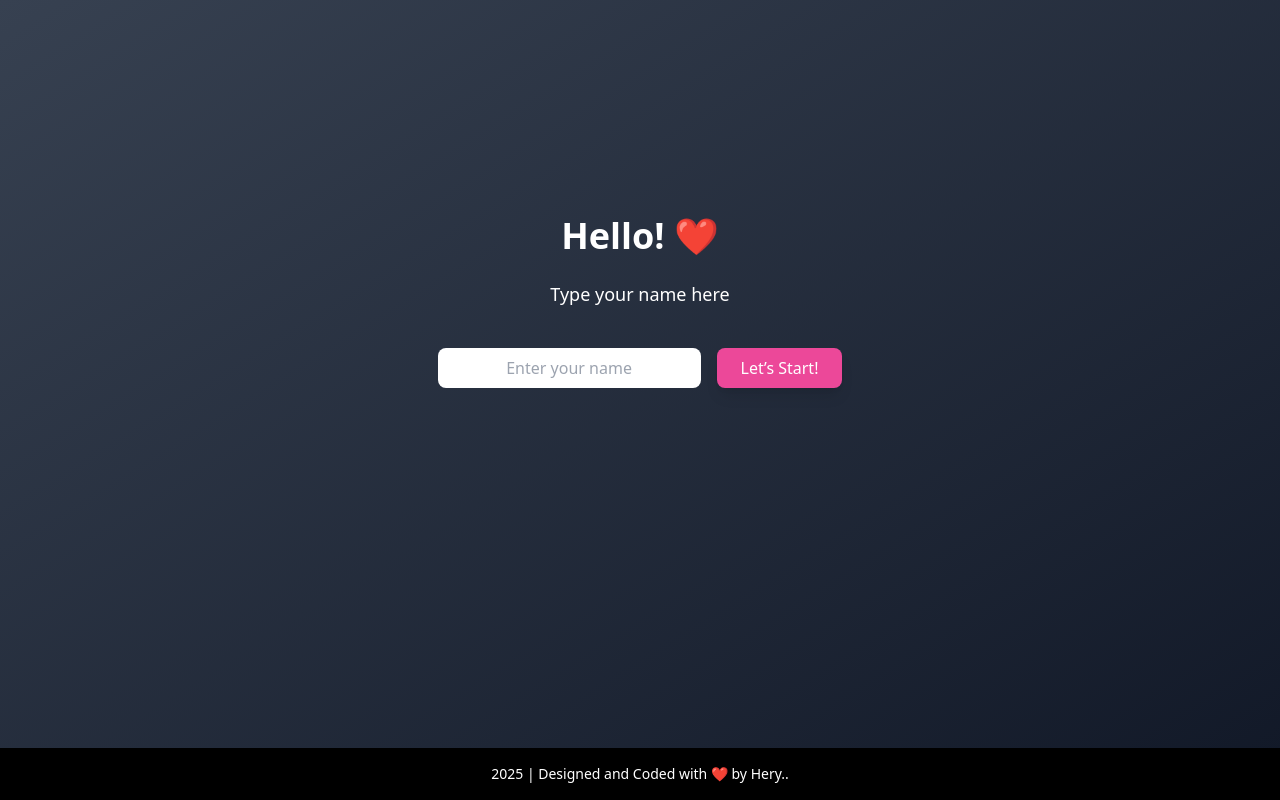
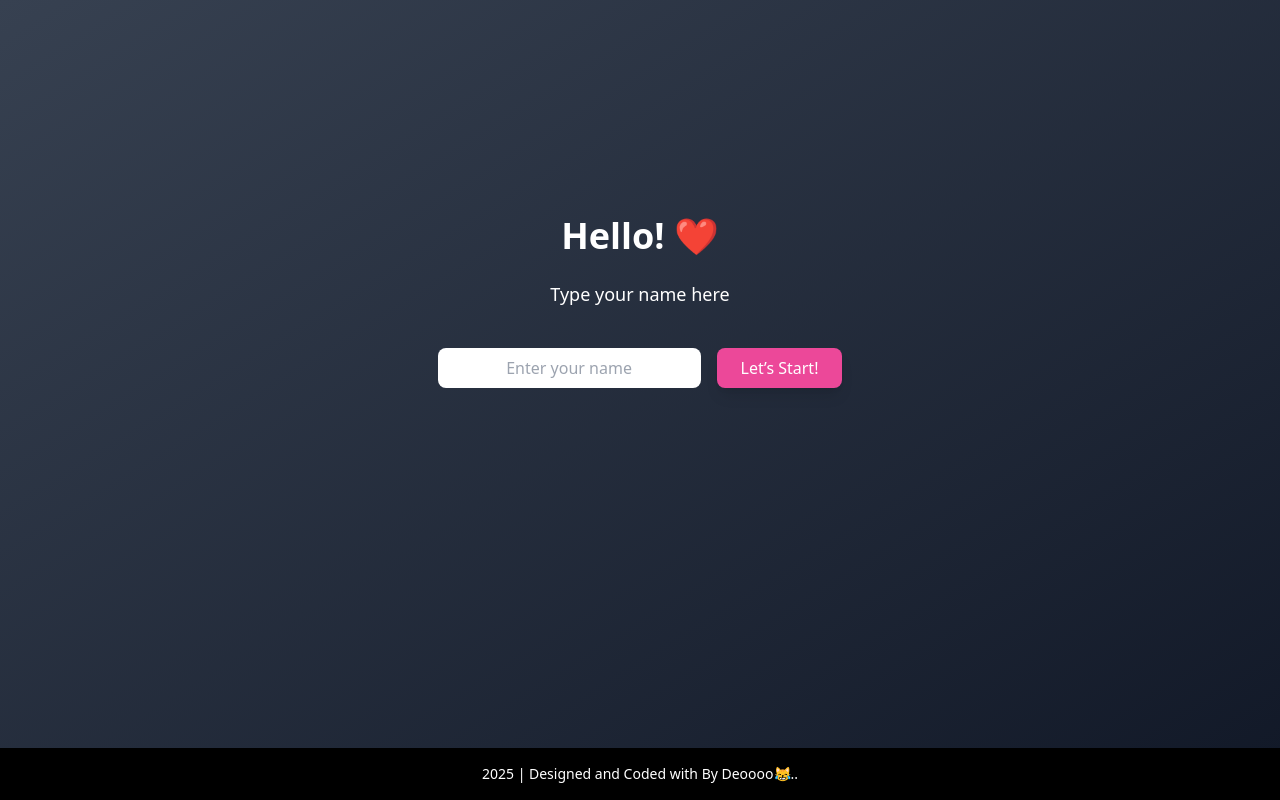
Before and after one commit to ItzDesz/web-deo, a React (Vite) app: page / in a window 1280 px wide. Built offline with nearby package versions, Linux system fonts and the light colour scheme; the HTML template or start-up script is replaced by a standard one.

Commit message:
Update Footer.jsx

```diff
--- a/src/components/Footer.jsx
+++ b/src/components/Footer.jsx
@@ -3,7 +3,7 @@ import React from 'react';
 
 const Footer = () => (
   <div className="flex items-center justify-center mt-36 gap-4 text-sm bg-black p-4">
-    <h1 className="text-white">2025 | Designed and Coded with ❤ by Hery..</h1>
+    <h1 className="text-white">2025 | Designed and Coded with By Deoooo😹..</h1>
   </div>
 );
 
```
